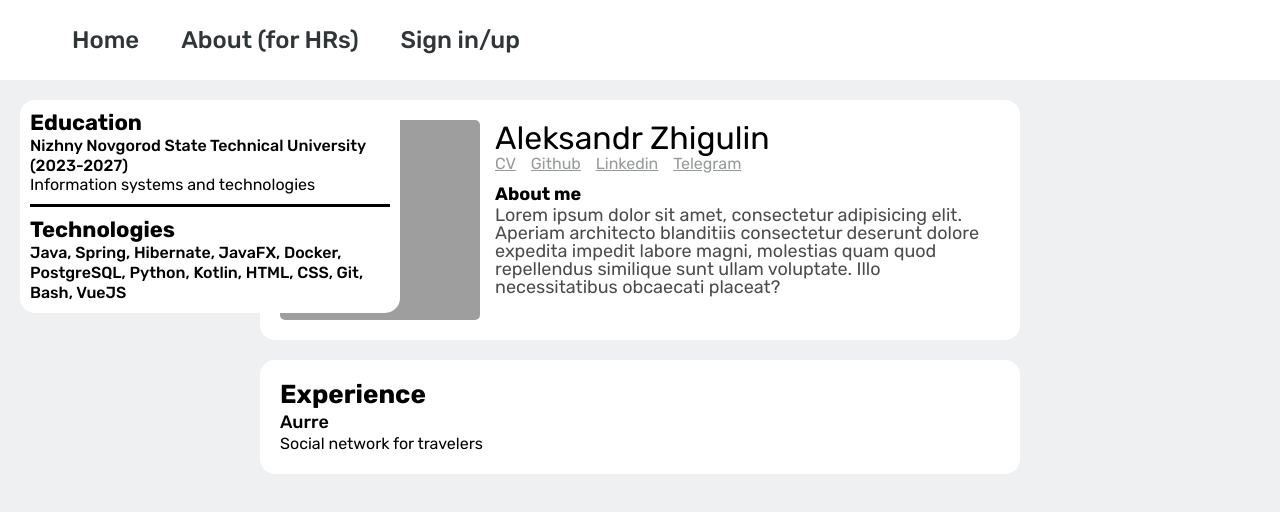
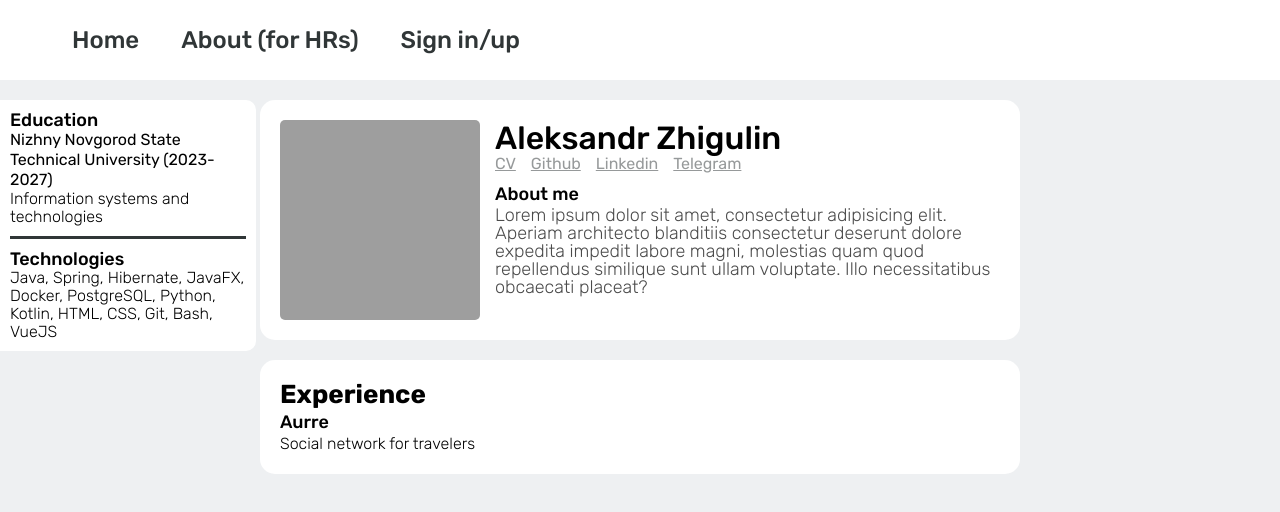
Before and after one commit to aleksandrzhigulin/Aurre, a Vue app in the folder frontend/: page /about in a window 1280 px wide. Shown: the top 512 px of the page. Built offline with nearby package versions, Linux system fonts and the light colour scheme; what vue-cookies would draw is missing.

Commit message:
about page update

```diff
--- a/frontend/src/pages/AboutPage.vue
+++ b/frontend/src/pages/AboutPage.vue
@@ -12,7 +12,7 @@
 
     <div class="info__block">
       <p class="header">Technologies</p>
-      <p class="body">Java, Spring, Hibernate, JavaFX, Docker, PostgreSQL,
+      <p class="body-extra">Java, Spring, Hibernate, JavaFX, Docker, PostgreSQL,
         Python, Kotlin, HTML, CSS, Git, Bash, VueJS</p>
     </div>
   </div>
--- a/frontend/src/style/_about.scss
+++ b/frontend/src/style/_about.scss
@@ -10,6 +10,7 @@
     h1 {
       font-size: 32px;
       line-height: 36px;
+      font-weight: 500;
     }
     .links {
       display: flex;
@@ -22,13 +23,14 @@
 
     .about-text {
       .header {
-        font-weight: bold;
+        font-weight: 500;
         line-height: 24px;
         font-size: 18px;
       }
       .paragraph {
         opacity: 0.7;
         font-size: 18px;
+        font-weight: 300;
       }
       margin-top: 10px;
       display: flex;
@@ -84,22 +86,25 @@
   position: fixed;
   padding: 10px;
   background: $totalwhite;
-  border-radius: 15px;
+  border-top-right-radius: 10px;
+  border-bottom-right-radius: 10px;
   display: flex;
   flex-direction: column;
-  max-width: 380px;
-  margin-left: 20px;
+  max-width: 20%;
   .info__block {
     .header {
-      font-size: 22px;
-      line-height: 26px;
+      font-size: 18px;
+      line-height: 20px;
+      font-weight: 500;
     }
     .body {
+      font-weight: 400;
       font-size: 16px;
       line-height: 20px;
     }
     .body-extra {
       font-size: 16px;
+      font-weight: 300;
       line-height: 18px;
     }
 
@@ -107,7 +112,8 @@
 
     padding-bottom: 10px;
     padding-top: 10px;
-    border-top: 3px solid black;
+    border-top: 3px solid $black;
+
   }
   .info__block:first-child {
     border: none;
--- a/frontend/src/style/_setup.scss
+++ b/frontend/src/style/_setup.scss
@@ -4,7 +4,7 @@ $yellow: #ffdd2d;
 $white: #EEF0F2;
 $totalwhite: #FFFFFF;
 
-@import url('https://fonts.googleapis.com/css2?family=Rubik:wght@400;500;700&display=swap');
+@import url('https://fonts.googleapis.com/css2?family=Rubik:wght@300;400;500;600;700&display=swap');
 
 body {
     font-family: "Rubik", sans-serif;
--- a/frontend/src/style/main.css
+++ b/frontend/src/style/main.css
@@ -1,4 +1,4 @@
-@import url("https://fonts.googleapis.com/css2?family=Rubik:wght@400;500;700&display=swap");
+@import url("https://fonts.googleapis.com/css2?family=Rubik:wght@300;400;500;600;700&display=swap");
 *, *:before, *:after {
   box-sizing: border-box;
 }
@@ -565,6 +565,7 @@ form * {
 .about__info h1 {
   font-size: 32px;
   line-height: 36px;
+  font-weight: 500;
 }
 .about__info .links {
   display: flex;
@@ -580,13 +581,14 @@ form * {
   flex-direction: column;
 }
 .about__info .about-text .header {
-  font-weight: bold;
+  font-weight: 500;
   line-height: 24px;
   font-size: 18px;
 }
 .about__info .about-text .paragraph {
   opacity: 0.7;
   font-size: 18px;
+  font-weight: 300;
 }
 
 .about__avatar, .about__avatar img {
@@ -634,28 +636,31 @@ form * {
   position: fixed;
   padding: 10px;
   background: #FFFFFF;
-  border-radius: 15px;
+  border-top-right-radius: 10px;
+  border-bottom-right-radius: 10px;
   display: flex;
   flex-direction: column;
-  max-width: 380px;
-  margin-left: 20px;
+  max-width: 20%;
 }
 .menu-left .info__block {
   margin-bottom: 0;
   padding-bottom: 10px;
   padding-top: 10px;
-  border-top: 3px solid black;
+  border-top: 3px solid #303637;
 }
 .menu-left .info__block .header {
-  font-size: 22px;
-  line-height: 26px;
+  font-size: 18px;
+  line-height: 20px;
+  font-weight: 500;
 }
 .menu-left .info__block .body {
+  font-weight: 400;
   font-size: 16px;
   line-height: 20px;
 }
 .menu-left .info__block .body-extra {
   font-size: 16px;
+  font-weight: 300;
   line-height: 18px;
 }
 .menu-left .info__block:first-child {
```
